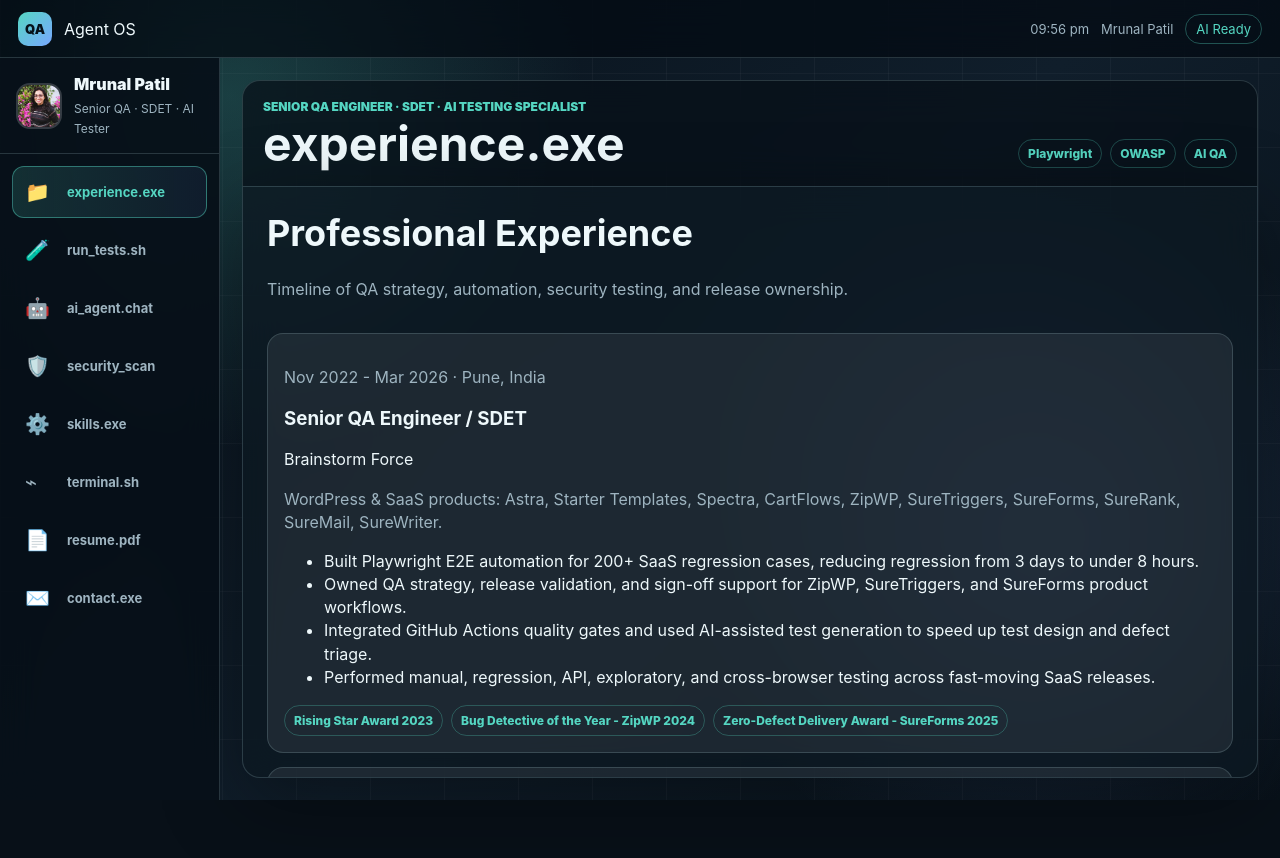
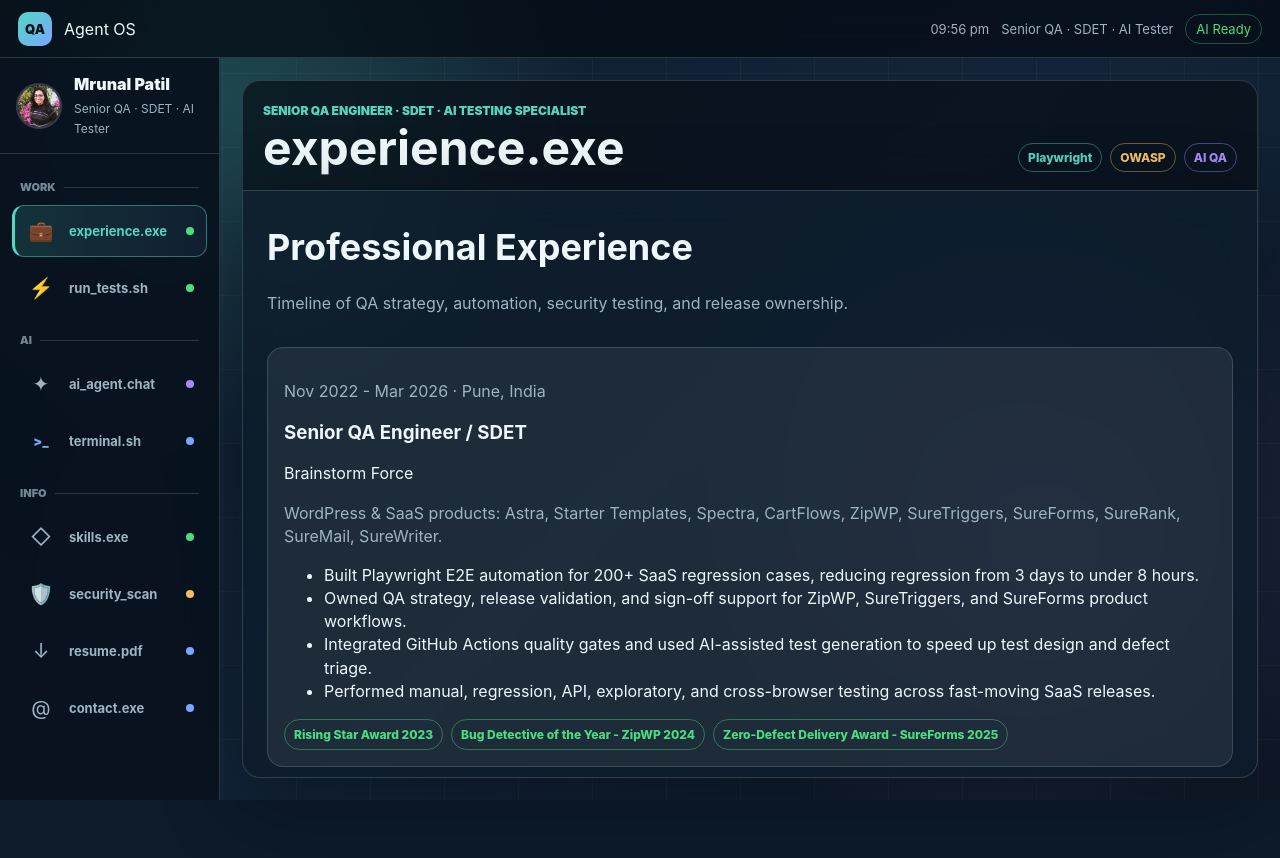
Before and after one commit to Mruunalll/qa-agent-os, a plain HTML site: page desktop.html in a window 1280 px wide. Drawn offline with Linux system fonts and the light colour scheme.

Commit message:
style: polish VS Code portfolio UI

```diff
--- a/desktop.html
+++ b/desktop.html
@@ -27,7 +27,7 @@
 
       <nav class="topbar-status" aria-label="System status">
         <span id="statusClock">--:--</span>
-        <span>Mrunal Patil</span>
+        <span id="typedRole" aria-label="Role">Senior QA · SDET · AI Tester</span>
         <span class="status-pill">AI Ready</span>
       </nav>
     </header>
@@ -44,29 +44,34 @@
       </section>
 
       <nav class="sidebar-nav">
+        <p class="nav-group">Work</p>
         <button class="sidebar-item" type="button" data-app="experience">
-          <span>📁</span><strong>experience.exe</strong>
+          <span class="app-icon">💼</span><strong>experience.exe</strong><i class="status-dot good" aria-hidden="true"></i>
         </button>
         <button class="sidebar-item" type="button" data-app="projects">
-          <span>🧪</span><strong>run_tests.sh</strong>
+          <span class="app-icon">⚡</span><strong>run_tests.sh</strong><i class="status-dot good" aria-hidden="true"></i>
         </button>
+
+        <p class="nav-group">AI</p>
         <button class="sidebar-item" type="button" data-app="ai">
-          <span>🤖</span><strong>ai_agent.chat</strong>
+          <span class="app-icon">✦</span><strong>ai_agent.chat</strong><i class="status-dot ai" aria-hidden="true"></i>
+        </button>
+        <button class="sidebar-item" type="button" data-app="terminal">
+          <span class="app-icon text-icon">&gt;_</span><strong>terminal.sh</strong><i class="status-dot neutral" aria-hidden="true"></i>
+        </button>
+
+        <p class="nav-group">Info</p>
+        <button class="sidebar-item" type="button" data-app="skills">
+          <span class="app-icon">◇</span><strong>skills.exe</strong><i class="status-dot good" aria-hidden="true"></i>
         </button>
         <button class="sidebar-item" type="button" data-app="security">
-          <span>🛡️</span><strong>security_scan</strong>
-        </button>
-        <button class="sidebar-item" type="button" data-app="skills">
-          <span>⚙️</span><strong>skills.exe</strong>
-        </button>
-        <button class="sidebar-item" type="button" data-app="terminal">
-          <span>⌁</span><strong>terminal.sh</strong>
+          <span class="app-icon">🛡️</span><strong>security_scan</strong><i class="status-dot warn" aria-hidden="true"></i>
         </button>
         <button class="sidebar-item" type="button" data-app="resume">
-          <span>📄</span><strong>resume.pdf</strong>
+          <span class="app-icon">↓</span><strong>resume.pdf</strong><i class="status-dot neutral" aria-hidden="true"></i>
         </button>
         <button class="sidebar-item" type="button" data-app="contact">
-          <span>✉️</span><strong>contact.exe</strong>
+          <span class="app-icon">@</span><strong>contact.exe</strong><i class="status-dot neutral" aria-hidden="true"></i>
         </button>
       </nav>
     </aside>
--- a/js/desktop.js
+++ b/js/desktop.js
@@ -82,9 +82,11 @@
   const app = appFactory();
   const panel = document.querySelector("#contentPanel");
   const title = document.querySelector("#contentTitle");
+  const workspace = document.querySelector(".workspace");
 
   state.activeApp = appName;
   title.textContent = app.title;
+  workspace.dataset.app = appName;
   panel.className = `content-panel app-${appName}`;
   panel.innerHTML = app.render(state.data);
 
@@ -97,6 +99,22 @@
   if (typeof app.bind === "function") app.bind(panel, state.data);
   if (options.focusPanel) panel.focus({ preventScroll: true });
   setSidebarOpen(false);
+}
+
+function startRoleTyping() {
+  const target = document.querySelector("#typedRole");
+  const text = target.dataset.text || target.textContent.trim();
+  target.dataset.text = text;
+  target.textContent = "";
+
+  let index = 0;
+  const typeNext = () => {
+    target.textContent = text.slice(0, index);
+    index += 1;
+    if (index <= text.length) window.setTimeout(typeNext, 34);
+  };
+
+  typeNext();
 }
 
 function bindSidebar() {
@@ -134,6 +152,7 @@
 async function bootDesktop() {
   updateClock();
   setInterval(updateClock, 30000);
+  startRoleTyping();
   await loadData();
   bindSidebar();
   bindCopyButtons();
--- a/style/desktop.css
+++ b/style/desktop.css
@@ -1,15 +1,17 @@
 :root {
-  --bg: #081018;
-  --sidebar: rgba(7, 16, 24, 0.92);
-  --panel: rgba(13, 24, 34, 0.76);
+  --bg: #0d1b2a;
+  --sidebar: rgba(8, 19, 30, 0.94);
+  --panel: rgba(13, 27, 42, 0.78);
   --panel-strong: rgba(20, 34, 47, 0.9);
   --surface: rgba(237, 248, 251, 0.08);
   --line: rgba(187, 224, 234, 0.18);
   --text: #eef8fb;
   --muted: #9eb4c0;
   --teal: #55d6c2;
+  --purple: #a78bfa;
   --blue: #78a7ff;
   --amber: #f4bd64;
+  --green: #4ade80;
   --danger: #ff6b7b;
   --sidebar-width: 220px;
   --topbar-height: 58px;
@@ -43,10 +45,10 @@
   inset: 0;
   background:
     radial-gradient(circle at 18% 12%, rgba(85, 214, 194, 0.22), transparent 28%),
-    radial-gradient(circle at 82% 68%, rgba(120, 167, 255, 0.2), transparent 30%),
+    radial-gradient(circle at 82% 68%, rgba(167, 139, 250, 0.18), transparent 30%),
     linear-gradient(90deg, rgba(255, 255, 255, 0.035) 1px, transparent 1px),
     linear-gradient(0deg, rgba(255, 255, 255, 0.03) 1px, transparent 1px),
-    linear-gradient(135deg, #071019, #101e2b 54%, #071018);
+    linear-gradient(135deg, #0d1b2a, #13243a 54%, #0c1724);
   background-size: auto, auto, 74px 74px, 74px 74px, auto;
 }
 
@@ -111,10 +113,10 @@
 }
 
 .status-pill {
-  border: 1px solid rgba(85, 214, 194, 0.34);
+  border: 1px solid rgba(74, 222, 128, 0.34);
   border-radius: 999px;
   padding: 6px 10px;
-  color: var(--teal);
+  color: var(--green);
 }
 
 .sidebar {
@@ -144,7 +146,7 @@
   width: 46px;
   height: 46px;
   border: 2px solid rgba(255, 255, 255, 0.18);
-  border-radius: 14px;
+  border-radius: 50%;
   object-fit: cover;
 }
 
@@ -160,17 +162,37 @@
 
 .sidebar-nav {
   display: grid;
-  gap: 6px;
+  gap: 5px;
   padding: 12px;
+}
+
+.nav-group {
+  display: flex;
+  align-items: center;
+  gap: 8px;
+  margin: 14px 8px 6px;
+  color: color-mix(in srgb, var(--muted) 72%, transparent);
+  font-size: 11px;
+  font-weight: 900;
+  letter-spacing: 0;
+  text-transform: uppercase;
+}
+
+.nav-group::after {
+  height: 1px;
+  flex: 1;
+  background: var(--line);
+  content: "";
 }
 
 .sidebar-item {
   display: grid;
-  grid-template-columns: 32px minmax(0, 1fr);
+  grid-template-columns: 32px minmax(0, 1fr) 12px;
   gap: 10px;
   align-items: center;
   min-height: 52px;
   border: 1px solid transparent;
+  border-left: 3px solid transparent;
   border-radius: 12px;
   padding: 0 12px;
   background: transparent;
@@ -189,12 +211,23 @@
 
 .sidebar-item.active {
   border-color: rgba(85, 214, 194, 0.45);
+  border-left-color: var(--teal);
   background: linear-gradient(90deg, rgba(85, 214, 194, 0.16), rgba(120, 167, 255, 0.08));
   color: var(--teal);
 }
 
-.sidebar-item span {
+.app-icon {
+  display: inline-grid;
+  width: 28px;
+  height: 28px;
+  place-items: center;
   font-size: 20px;
+}
+
+.text-icon {
+  color: var(--blue);
+  font-size: 13px;
+  font-weight: 900;
 }
 
 .sidebar-item strong {
@@ -202,6 +235,29 @@
   font-size: 13px;
   text-overflow: ellipsis;
   white-space: nowrap;
+}
+
+.status-dot {
+  width: 8px;
+  height: 8px;
+  border-radius: 50%;
+  justify-self: end;
+}
+
+.status-dot.good {
+  background: var(--green);
+}
+
+.status-dot.warn {
+  background: var(--amber);
+}
+
+.status-dot.ai {
+  background: var(--purple);
+}
+
+.status-dot.neutral {
+  background: var(--blue);
 }
 
 .workspace {
@@ -223,7 +279,7 @@
   border: 1px solid var(--line);
   border-bottom: 0;
   border-radius: 18px 18px 0 0;
-  padding: 18px 20px;
+  padding: 22px 20px 18px;
   background: rgba(8, 16, 24, 0.72);
   backdrop-filter: blur(18px);
 }
@@ -252,12 +308,24 @@
 
 .workspace-meta span,
 .chip {
-  border: 1px solid rgba(85, 214, 194, 0.28);
+  border: 1px solid color-mix(in srgb, var(--chip-color, var(--teal)) 42%, transparent);
   border-radius: 999px;
   padding: 6px 9px;
-  color: var(--teal);
+  color: var(--chip-color, var(--teal));
   font-size: 12px;
   font-weight: 800;
+}
+
+.workspace-meta span:nth-child(1) {
+  --chip-color: var(--teal);
+}
+
+.workspace-meta span:nth-child(2) {
+  --chip-color: var(--amber);
+}
+
+.workspace-meta span:nth-child(3) {
+  --chip-color: var(--purple);
 }
 
 .content-panel {
@@ -265,7 +333,7 @@
   overflow: auto;
   border: 1px solid var(--line);
   border-radius: 0 0 18px 18px;
-  padding: clamp(16px, 3vw, 24px);
+  padding: clamp(28px, 3vw, 34px) clamp(16px, 3vw, 24px) clamp(16px, 3vw, 24px);
   background: var(--panel);
   box-shadow: var(--shadow);
   backdrop-filter: blur(18px);
@@ -291,6 +359,41 @@
 .app-hero h2 {
   margin: 0;
   font-size: clamp(24px, 4vw, 36px);
+}
+
+.app-ai .workspace-kicker,
+.app-ai .app-hero h2 {
+  color: var(--purple);
+}
+
+.app-ai .chip,
+.app-ai .quick-questions button:hover {
+  --chip-color: var(--purple);
+  border-color: color-mix(in srgb, var(--purple) 44%, transparent);
+  color: var(--purple);
+}
+
+.app-security .chip,
+.app-security .scan-row strong {
+  --chip-color: var(--amber);
+  color: var(--amber);
+}
+
+.app-projects .project-card:nth-child(2) .chip,
+.app-projects .project-card:nth-child(2) .muted {
+  --chip-color: var(--purple);
+  color: var(--purple);
+}
+
+.app-projects .project-card:nth-child(6) .chip,
+.app-projects .project-card:nth-child(6) .muted {
+  --chip-color: var(--amber);
+  color: var(--amber);
+}
+
+.app-experience .chip,
+.app-skills .chip {
+  --chip-color: var(--green);
 }
 
 .app-hero p,
```
